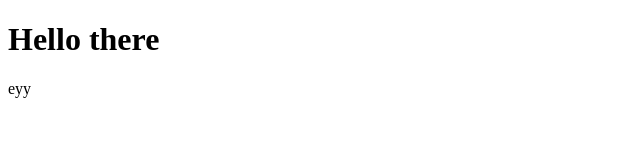
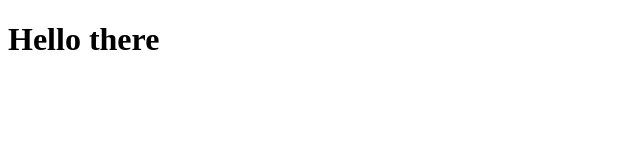
Before and after one commit to Muuhaii/GetItTEST, a plain HTML site: page index.htm in a window 1280 px wide. Shown: the full height of the page, 0-640 px from the left. Drawn offline with Linux system fonts and the light colour scheme.

Commit message:
Update index.htm

```diff
--- a/index.htm
+++ b/index.htm
@@ -8,7 +8,5 @@
 </head>
 <body>
     <h1>Hello there</h1>
-    <p>eyy</p>
-
 </body>
 </html>
```
